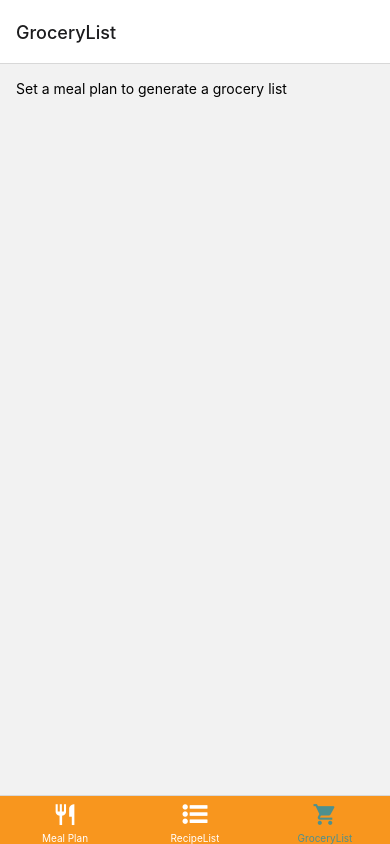
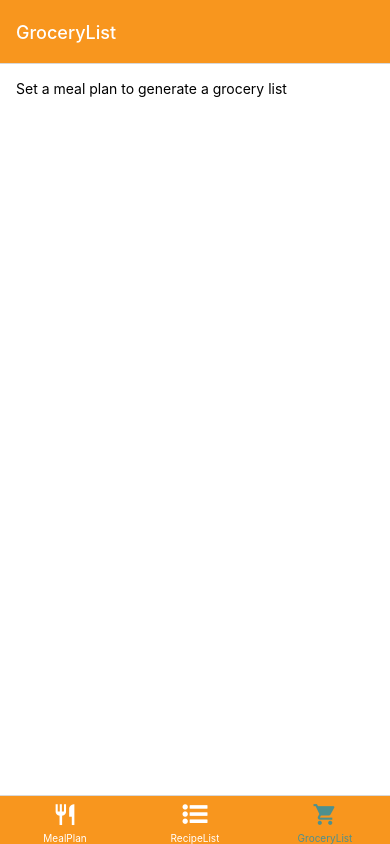
Before and after one commit to jennPeavler/smeal, a React Native app: screen /GroceryList in a window 390 px wide. Built offline with nearby package versions, Linux system fonts and the light colour scheme.

Commit message:
Add color to tab headers, screen backgrounds

```diff
--- a/src/navigation/AppNavigator.js
+++ b/src/navigation/AppNavigator.js
@@ -30,15 +30,13 @@ const Home = () => {
         tabBarInactiveTintColor: 'white',
         tabBarStyle: {
           backgroundColor: colors.orange2
-        }
-      })}
-    >
-      <Tab.Screen name="MealPlan" component={MealPlan} options={{
-        title: "Meal Plan",
+        },
         headerStyle: { backgroundColor: colors.orange2 },
         headerTintColor: 'white',
         headerTintStyle: { fontWeight: 'bold' }
-      }}/>
+      })}
+    >
+      <Tab.Screen name="MealPlan" title="Meal Plan" component={MealPlan} />
       <Tab.Screen name="RecipeList" title="Recipe List" component={RecipeList} />
       <Tab.Screen name="GroceryList" title="Grocery List" component={GroceryList} />
     </Tab.Navigator>
@@ -50,7 +48,7 @@ const Stack = createNativeStackNavigator();
 const AppNavigator = () => {
   return (
     <Stack.Navigator>
-      <Stack.Screen name="Home" component={Home} options={{ headerShown: false }}/>
+      <Stack.Screen name="Home" component={Home} options={{ headerShown: false }} />
       <Stack.Screen name="Recipe" component={Recipe} />
     </Stack.Navigator>
   );
--- a/src/screens/GroceryList/GroceryList.js
+++ b/src/screens/GroceryList/GroceryList.js
@@ -34,6 +34,7 @@ const styles = StyleSheet.create({
   container: {
     flex: 1,
     padding: 16,
+    backgroundColor: 'white'
   },
 });
 
--- a/src/screens/RecipeList/RecipeList.js
+++ b/src/screens/RecipeList/RecipeList.js
@@ -1,7 +1,8 @@
 import React, { useContext } from 'react';
-import { Text, FlatList } from 'react-native';
+import { Text, FlatList, StyleSheet } from 'react-native';
 import { MealPlanContext } from '../../state/MealPlanContext';
 import RecipeCard from './RecipeCard';
+import { colors } from '../../style/colors';
 
 const RecipeList = () => {
   const { mealPlan } = useContext(MealPlanContext);
@@ -16,8 +17,16 @@ const RecipeList = () => {
       renderItem={renderItem}
       keyExtractor={item => item.id.toString()}
       ListEmptyComponent={<Text style={{ padding: 16 }}>Set a meal plan to generate a recipe list</Text>}
+      style={styles.container}
     />
   )
 }
 
+const styles = StyleSheet.create({
+  container: {
+    backgroundColor: colors.green2,
+    paddingTop: 10
+  },
+});
+
 export default RecipeList;
```
